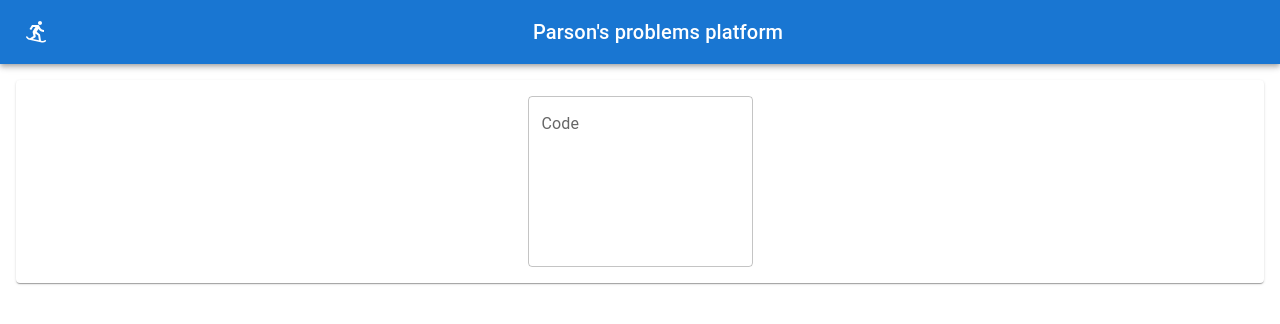
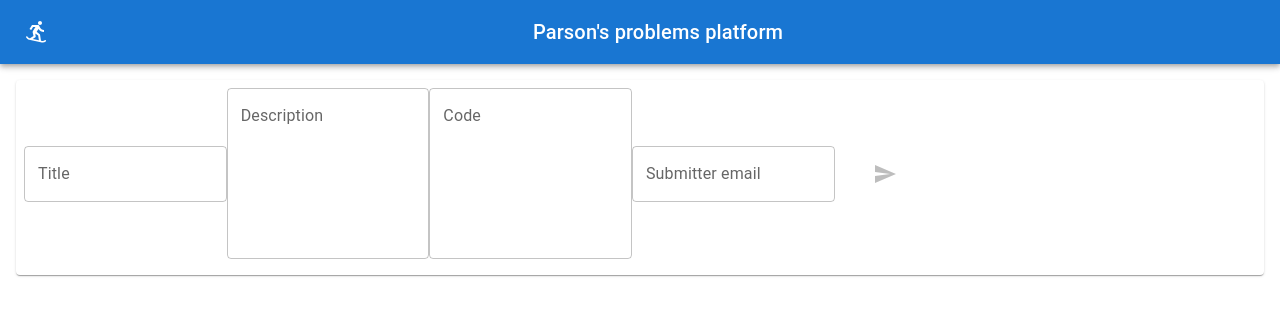
Before and after one commit to kristoferbuno/parsons-problem-system, a React (Create React App) app: page /new in a window 1280 px wide. Shown: the top 324 px of the page. Built offline with nearby package versions, Linux system fonts and the light colour scheme.

Commit message:
Add dummy submission boxes for new problem

```diff
--- a/src/NewProblemView.tsx
+++ b/src/NewProblemView.tsx
@@ -1,7 +1,7 @@
 import { Avatar, ButtonGroup, Card, Grid, IconButton, List, ListItem, ListItemAvatar, ListItemText, Paper, TextField, Typography } from '@mui/material';
 import React, { useState } from 'react';
 import logo from './logo.svg';
-import { ArrowDownward, ArrowUpward } from '@mui/icons-material';
+import { ArrowDownward, ArrowUpward, Send } from '@mui/icons-material';
 
 
 /*
@@ -18,15 +18,76 @@ https://github.com/react-dnd/react-dnd/tree/main/packages/examples/src/04-sortab
 
 */
 
+function SubmitProblem(title: string, data: string, email: string, description: string) {
+    let payload = {
+        "submitter": email,
+        "title": title,
+        "problem": data,
+        "description": description
+    }
+    const requestOptions = {
+        method: 'POST',
+        headers: { 'Content-Type': 'application/json' },
+        body: JSON.stringify({body: payload})
+    };
+    fetch('https://reqres.in/api/articles', requestOptions)
+        .then(response => response.json())
+        .then(data => console.log(data))
+}
+
 
 function NewProblemView() {
-    return <TextField
-        id="outlined-multiline-static"
-        label="Code"
-        multiline
-        rows={6}
-        defaultValue="">
+
+    const [title, setTitle] = useState("")
+    const [description, setDescription] = useState("")
+    const [code, setCode] = useState("")
+    const [email, setEmail] = useState("")
+
+
+    return <Grid container xs={12} spacing={1}>
+        <Grid xs={2} display="flex" justifyContent="center" alignItems="center">
+        <TextField
+            id="outlined-multiline-static"
+            label="Title"
+            defaultValue=""
+            onChange={e => setTitle(e.target.value)}>
         </TextField>
+        </Grid>
+        <Grid xs={2} display="flex" justifyContent="center" alignItems="center">
+        <TextField
+            id="outlined-multiline-static"
+            label="Description"
+            multiline
+            rows={6}
+            defaultValue=""
+            onChange={e => setDescription(e.target.value)}>
+        </TextField>
+        </Grid>
+        <Grid xs={2} display="flex" justifyContent="center" alignItems="center">
+        <TextField
+            id="outlined-multiline-static"
+            label="Code"
+            multiline
+            rows={6}
+            defaultValue=""
+            onChange={e => setCode(e.target.value)}>
+        </TextField>
+        </Grid>
+        <Grid xs={2} display="flex" justifyContent="center" alignItems="center">
+        <TextField
+            id="outlined-multiline-static"
+            label="Submitter email"
+            defaultValue=""
+            onChange={e => setEmail(e.target.value)}>
+        </TextField>
+        </Grid>
+        <Grid xs={1} display="flex" justifyContent="center" alignItems="center">
+        <IconButton disabled={title.length == 0 || email.length == 0 || code.length == 0} color="success" onClick={() => SubmitProblem(title, code, email, description)}>
+            <Send />
+        </IconButton>
+        </Grid>
+    </Grid>
+
     // TODO: have the textfield submit the value to the API route POST /parsons/
     //      ideally done with "submit" button
 
```
